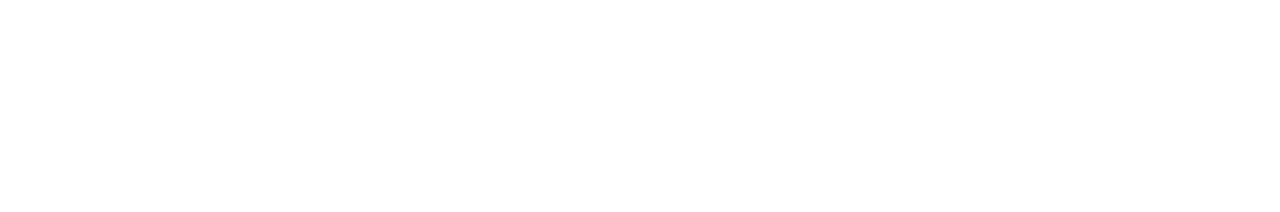
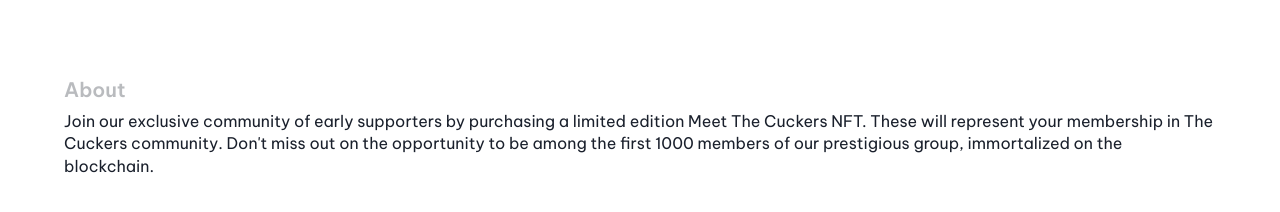
Before and after one commit to prajnastra/cuckers, a Next.js app: page / in a window 1280 px wide. Shown: the part 906-1118 px from the top of the page. Before the commit the page ends 896 px from the top, so only its background shows below. Built offline with nearby package versions, Linux system fonts and the light colour scheme.

Commit message:
add: about us section

```diff
--- /dev/null
+++ b/components/About/index.tsx
@@ -0,0 +1,36 @@
+import type { NextComponentType } from 'next'
+
+import { Box, Heading, Text } from '@chakra-ui/react'
+
+const About: NextComponentType = () => {
+  return (
+    <Box
+      m="5rem 0"
+      p={{
+        base: '0rem 1rem',
+        md: '0rem 2rem',
+        lg: '0rem 3rem',
+      }}
+    >
+      <Heading
+        as="h4"
+        size="md"
+        fontFamily="Be Vietnam Pro"
+        opacity="0.3"
+        fontWeight="600"
+        lineHeight="2"
+      >
+        About
+      </Heading>
+      <Text fontSize="md" fontFamily="Be Vietnam Pro" lineHeight="1.4">
+        Join our exclusive community of early supporters by purchasing a limited
+        edition Meet The Cuckers NFT. These will represent your membership in
+        The Cuckers community. Don't miss out on the opportunity to be among the
+        first 1000 members of our prestigious group, immortalized on the
+        blockchain.
+      </Text>
+    </Box>
+  )
+}
+
+export default About
--- a/components/Gallery/Card.tsx
+++ b/components/Gallery/Card.tsx
@@ -34,6 +34,7 @@
           fontSize="2xl"
           color="white"
           fontWeight="bold"
+          fontFamily="Be Vietnam Pro"
         >
           {lable}
         </Text>
--- a/pages/index.tsx
+++ b/pages/index.tsx
@@ -4,6 +4,7 @@
 
 import Header from '../components/Header'
 import Gallery from '../components/Gallery'
+import About from '../components/About'
 
 const Home = () => {
   return (
@@ -18,6 +19,7 @@
         <Container maxW={'7xl'}>
           <Header />
           <Gallery />
+          <About />
         </Container>
       </main>
     </>
```
